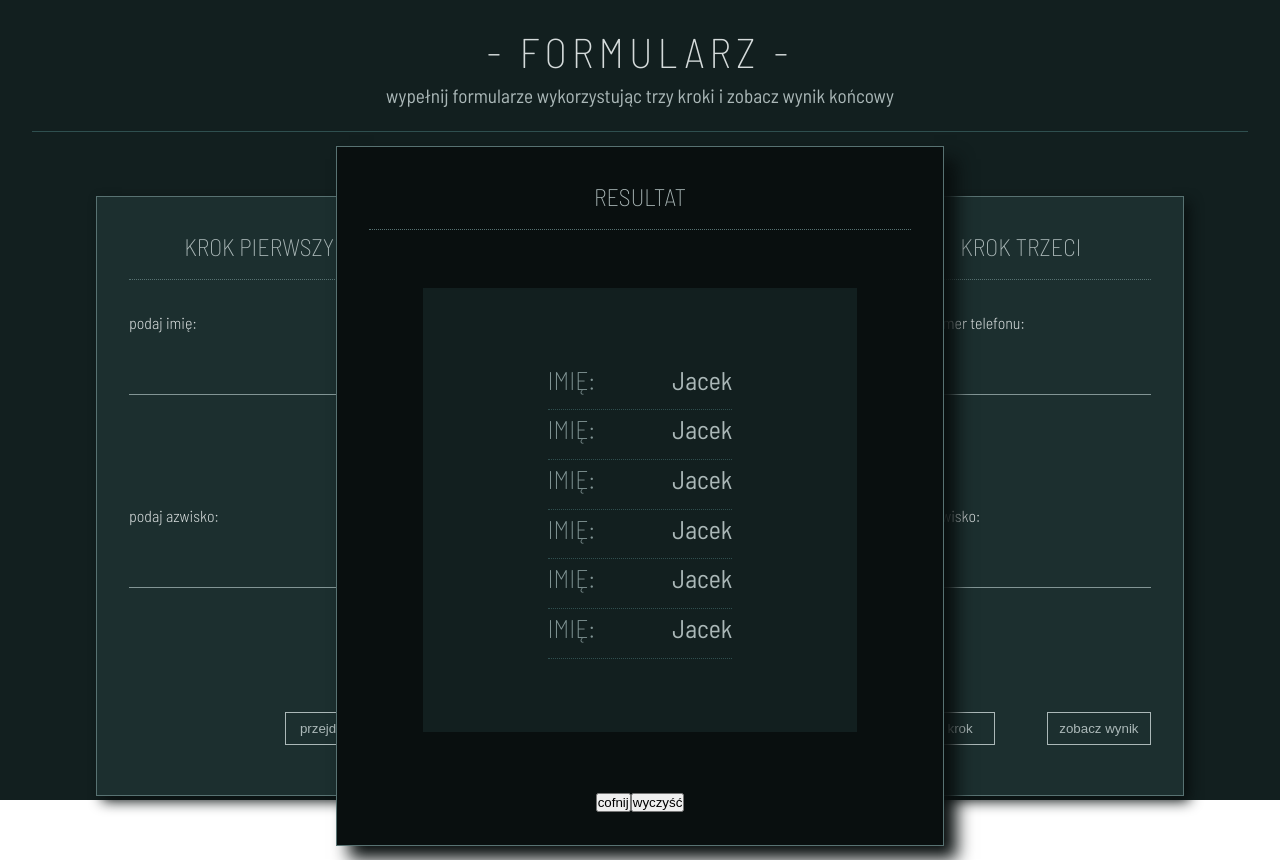
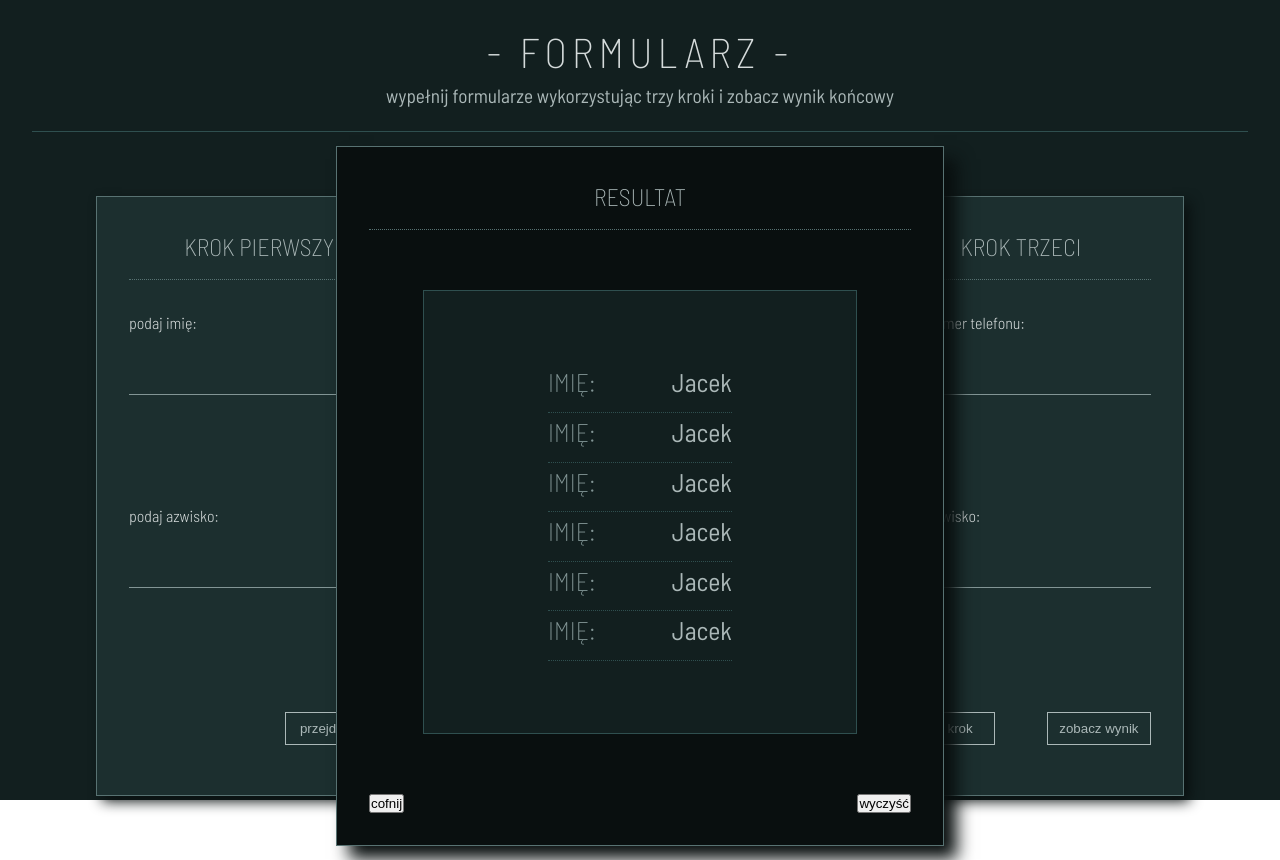
Before and after one commit to Scorpion19702022/React_Mentor_018_MULTI_STEP_FORM_and_TEST, a React (Vite) app: page / in a window 1280 px wide. Built offline with nearby package versions, Linux system fonts and the light colour scheme.

Commit message:
added style

```diff
--- a/src/Components/StepResult/StepResult.module.css
+++ b/src/Components/StepResult/StepResult.module.css
@@ -38,3 +38,10 @@
 	padding-bottom: 0.6em;
 	border-bottom: 0.04em dotted var(--color-dark05);
 }
+
+.box_btns {
+	width: 100%;
+	display: flex;
+	align-items: center;
+	justify-content: space-between;
+}
--- a/src/Components/StepResultItem/StepResultItem.module.css
+++ b/src/Components/StepResultItem/StepResultItem.module.css
@@ -23,6 +23,7 @@
 	align-items: center;
 	justify-content: center;
 	background-color: var(--color-dark09);
+	border: 0.04em solid var(--color-dark06);
 }
 
 .list {
```
